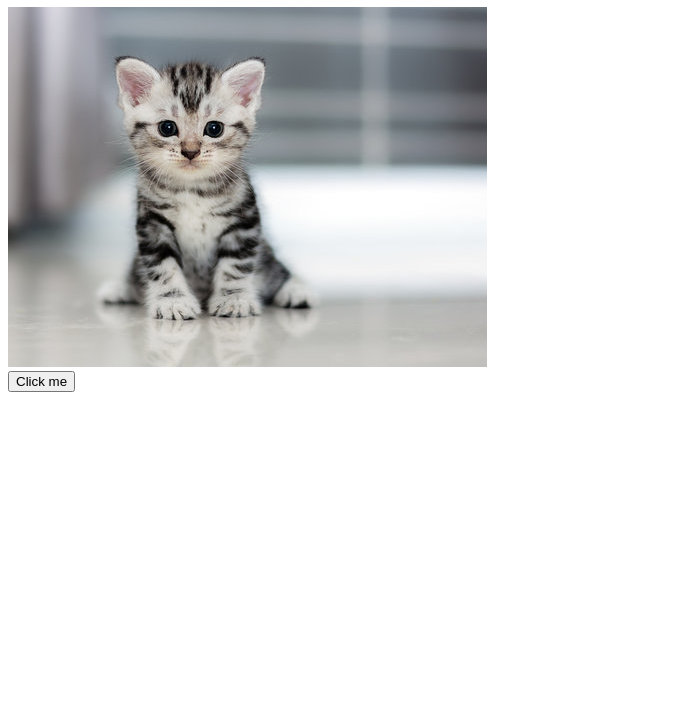
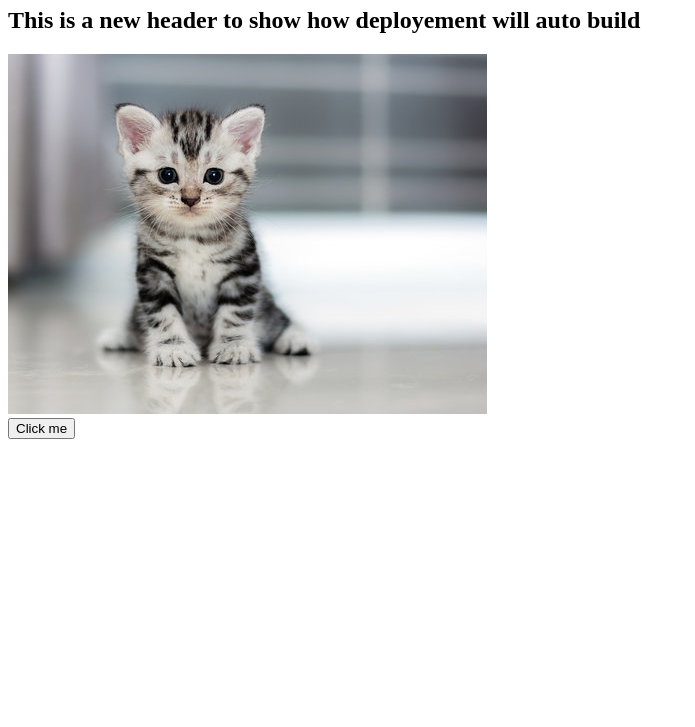
Before and after one commit to meikassour/laughing-happiness, a plain HTML site: page index.html in a window 1280 px wide. Shown: the part 73-800 px from the top of the page, without its empty margins (0-695 px from the left). Drawn offline with nearby package versions, Linux system fonts and the light colour scheme.

Commit message:
Update index.html

```diff
--- a/index.html
+++ b/index.html
@@ -11,6 +11,7 @@
 <body>
     <!-- Your content goes here -->
     <h1>Hello World!</h1>
+    <h2>This is a new header to show how deployement will auto build</h2>
     <div id="kitty">
         <img src="images/kitten.jpg" alt="This is a kitten.">
         <button id="btn">Click me</button>
```
